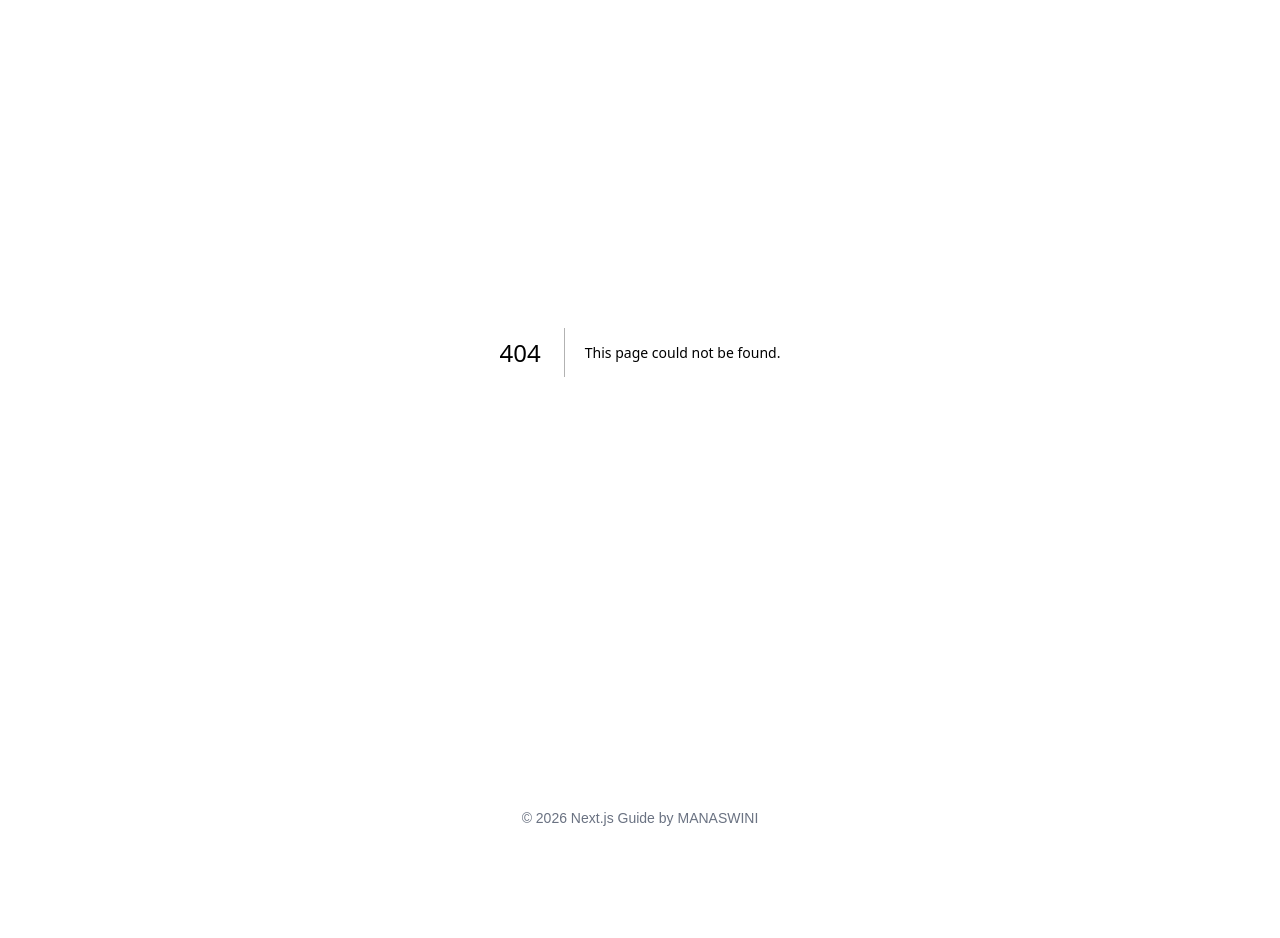
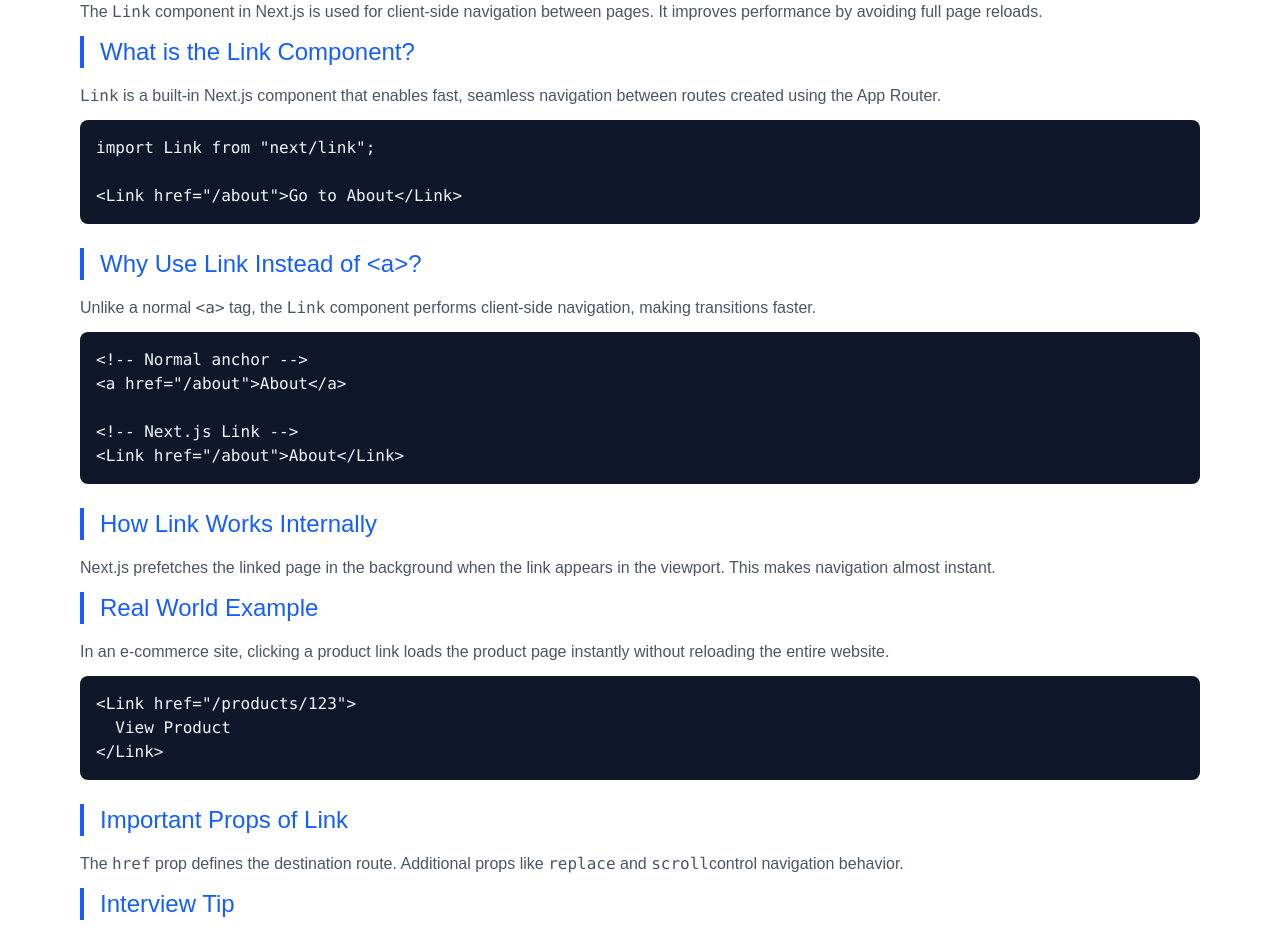
Before and after one commit to Monisasmal/nextjs-concept, a Next.js app: page /concepts/LinkComponent in a window 1280 px wide. Before the commit this address had no page. Shown: the part 140-1078 px from the top of the page. Before the commit the page ends 992 px from the top, so only its background shows below. Built offline with nearby package versions, Linux system fonts and the light colour scheme.

Commit message:
update concept

```diff
--- /dev/null
+++ b/src/app/concepts/LinkComponent/page.jsx
@@ -0,0 +1,102 @@
+export const metadata = {
+  title: "Link Component in Next.js",
+  description:
+    "Understand how the Link component works in Next.js with real-world examples",
+};
+
+export default function LinkComponentConcept() {
+  return (
+    <article className="prose prose-slate max-w-none">
+      <h1 className="text-2xl md:text-3xl font-bold text-gray-900 mb-3">
+        Link Component in Next.js
+      </h1>
+
+      <p className="mb-3 text-gray-600">
+        The <code>Link</code> component in Next.js is used for client-side
+        navigation between pages. It improves performance by avoiding
+        full page reloads.
+      </p>
+
+      <h2 className="text-2xl text-blue-600 border-l-4 border-blue-600 pl-4 mb-4">
+        What is the Link Component?
+      </h2>
+
+      <p className="text-sm md:text-base text-gray-600 mb-3">
+        <code>Link</code> is a built-in Next.js component that enables fast,
+        seamless navigation between routes created using the App Router.
+      </p>
+
+      <pre className="rounded-lg bg-slate-900 p-4 text-slate-100 mb-6 overflow-x-auto">
+        <code>
+{`import Link from "next/link";
+
+<Link href="/about">Go to About</Link>`}
+        </code>
+      </pre>
+
+      <h2 className="text-2xl text-blue-600 border-l-4 border-blue-600 pl-4 mb-4">
+        Why Use Link Instead of &lt;a&gt;?
+      </h2>
+
+      <p className="text-sm md:text-base text-gray-600 mb-3">
+        Unlike a normal <code>&lt;a&gt;</code> tag, the <code>Link</code> component
+        performs client-side navigation, making transitions faster.
+      </p>
+
+      <pre className="rounded-lg bg-slate-900 p-4 text-slate-100 mb-6 overflow-x-auto">
+        <code>
+{`<!-- Normal anchor -->
+<a href="/about">About</a>
+
+<!-- Next.js Link -->
+<Link href="/about">About</Link>`}
+        </code>
+      </pre>
+
+      <h2 className="text-2xl text-blue-600 border-l-4 border-blue-600 pl-4 mb-4">
+        How Link Works Internally
+      </h2>
+
+      <p className="text-sm md:text-base text-gray-600 mb-3">
+        Next.js prefetches the linked page in the background when the link
+        appears in the viewport. This makes navigation almost instant.
+      </p>
+
+      <h2 className="text-2xl text-blue-600 border-l-4 border-blue-600 pl-4 mb-4">
+        Real World Example
+      </h2>
+
+      <p className="text-sm md:text-base text-gray-600 mb-3">
+        In an e-commerce site, clicking a product link loads the product page
+        instantly without reloading the entire website.
+      </p>
+
+      <pre className="rounded-lg bg-slate-900 p-4 text-slate-100 mb-6 overflow-x-auto">
+        <code>
+{`<Link href="/products/123">
+  View Product
+</Link>`}
+        </code>
+      </pre>
+
+      <h2 className="text-2xl text-blue-600 border-l-4 border-blue-600 pl-4 mb-4">
+        Important Props of Link
+      </h2>
+
+      <p className="text-sm md:text-base text-gray-600 mb-3">
+        The <code>href</code> prop defines the destination route.
+        Additional props like <code>replace</code> and <code>scroll</code>
+        control navigation behavior.
+      </p>
+
+      <h2 className="text-2xl text-blue-600 border-l-4 border-blue-600 pl-4 mb-4">
+        Interview Tip
+      </h2>
+
+      <p className="text-sm md:text-base text-gray-600">
+        Always use <code>Link</code> for internal navigation in Next.js
+        to get better performance and prefetching.
+      </p>
+    </article>
+  );
+}
--- a/src/app/concepts/page.jsx
+++ b/src/app/concepts/page.jsx
@@ -7,7 +7,7 @@
   {name: "page.js VS layout.js", path:"/concepts/pageVSlayout"},
   {name:  "What is Nested Routing?", path:"/concepts/nestedRouting"},
   {name:  "What is Nested Layout?", path:"/concepts/NestedLayout"},
-  // {name:  "What is Link Component?", path:"/concepts/LinkComponent"},
+  {name:  "What is Link Component?", path:"/concepts/LinkComponent"},
   // {name:  "What is Route Groups()?", path:"/concepts/RouteGroups"},
   // {name:  "What is Image Component?", path:"/concepts/ImageComponent"},
   // {name:  "How does Next.js handle fonts, SEO, metadata, and favicon?", path:"concepts/FontSEOMetadataFavicon"},
```
